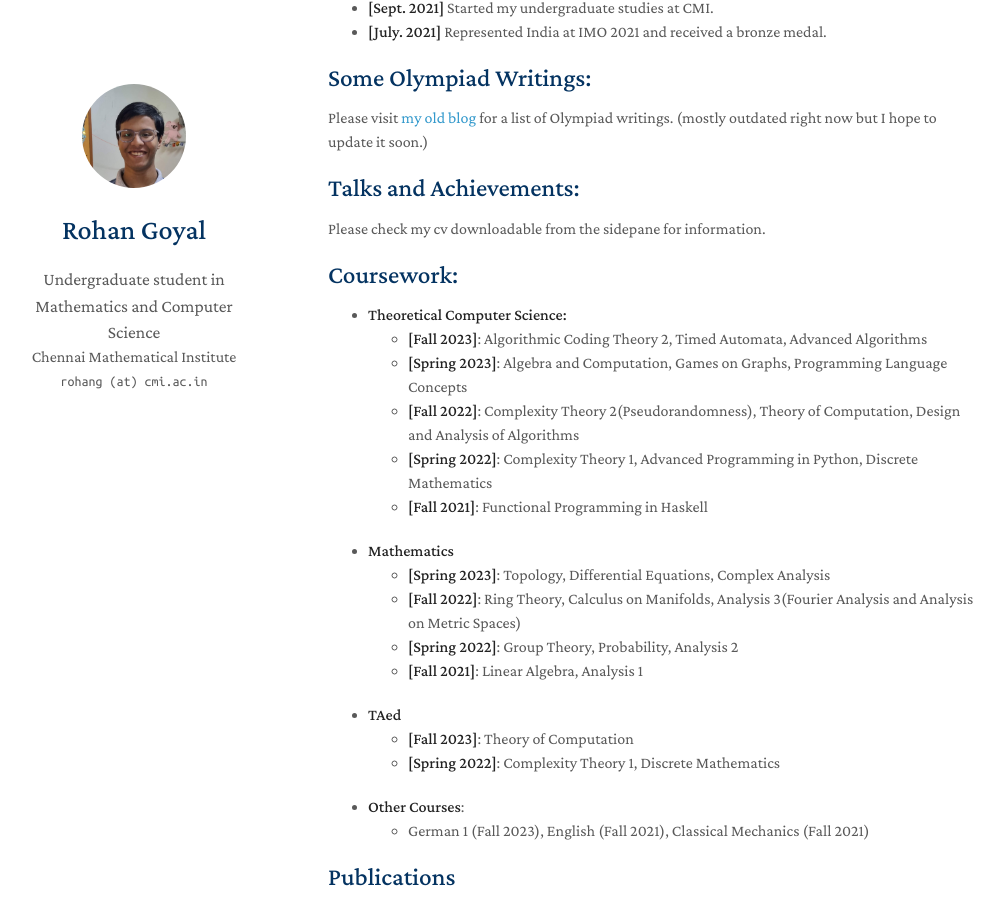
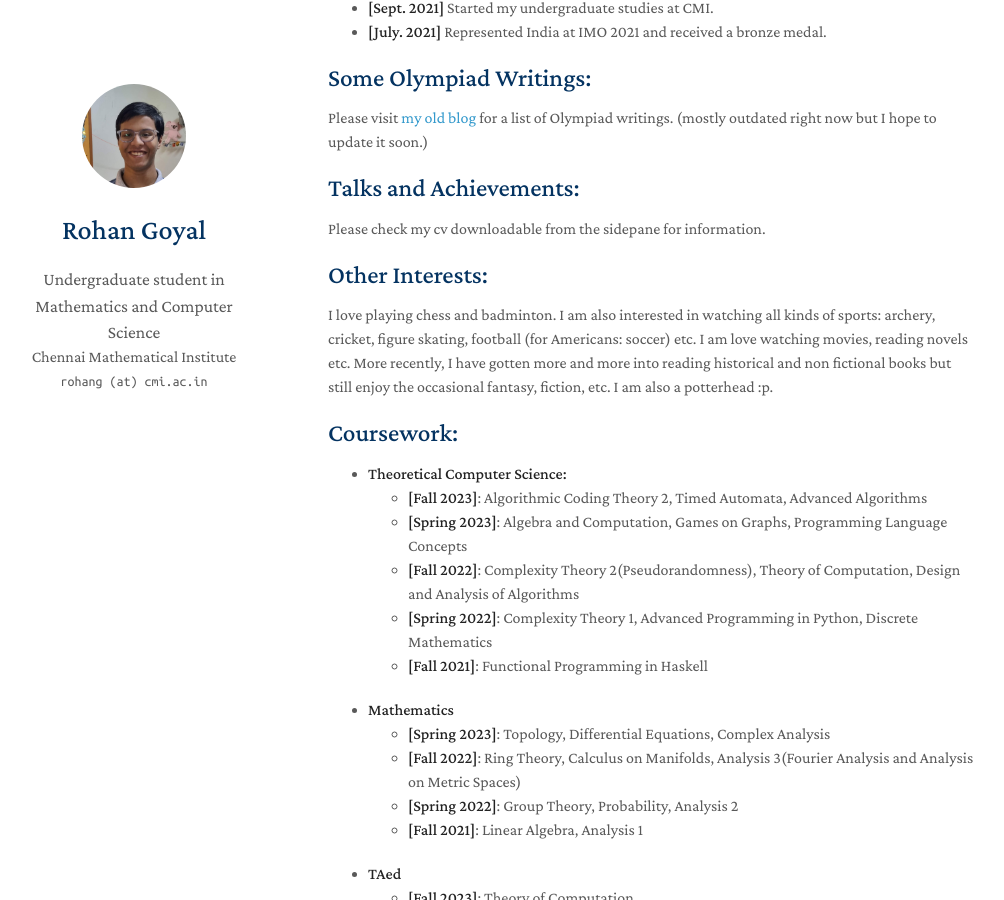
Before and after one commit to goyal-rohan/goyal-rohan.github.io, a Jekyll site: the page built from index.md, in a window 1280 px wide and 900 px high, scrolled down 1305 px. Shown: the whole window, without its empty margins (142-1146 px from the left). Built offline with Jekyll 4.4.1, drawn with Linux system fonts in a browser that asks for light colours; nearby versions of some CDN libraries; a style sheet for code colours, icons or effects is not loaded; our own code applies the rules of GitHub Pages for plain Markdown files.

Commit message:
other interests

```diff
--- a/index.md
+++ b/index.md
@@ -46,6 +46,9 @@ Please visit [my old blog](https://rgtdfg.blogspot.com/p/handouts.html) for a li
 ## Talks and Achievements:
 Please check my cv downloadable from the sidepane for information.
 
+## Other Interests:
+I love playing chess and badminton. I am also interested in watching all kinds of sports: archery, cricket, figure skating, football (for Americans: soccer) etc. I am love watching movies, reading novels etc. More recently, I have gotten more and more into reading historical and non fictional books but still enjoy the occasional fantasy, fiction, etc. I am also a potterhead :p.
+
 ## Coursework:
 - **Theoretical Computer Science:**
     * **[Fall 2023]**: Algorithmic Coding Theory 2, Timed Automata, Advanced Algorithms
```
